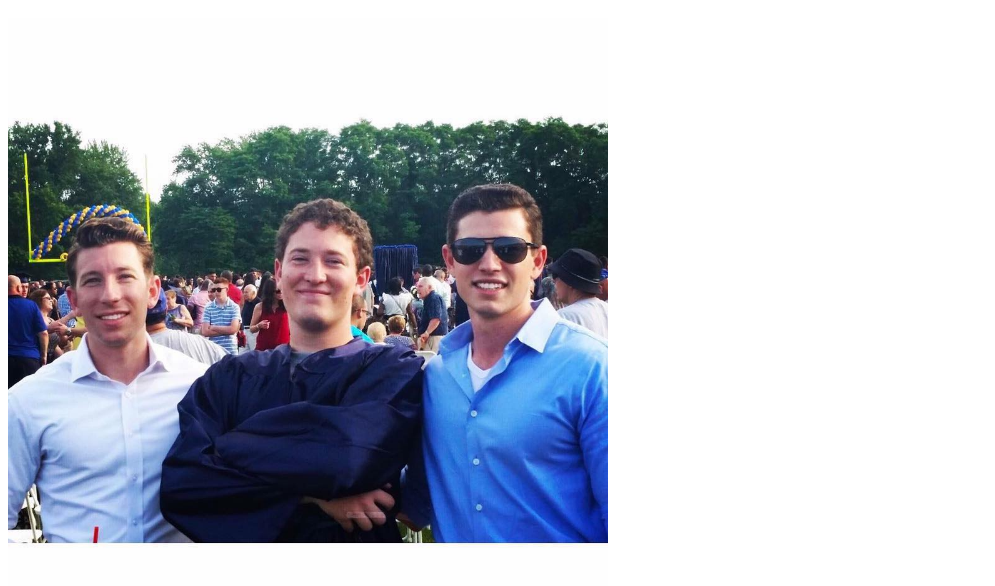
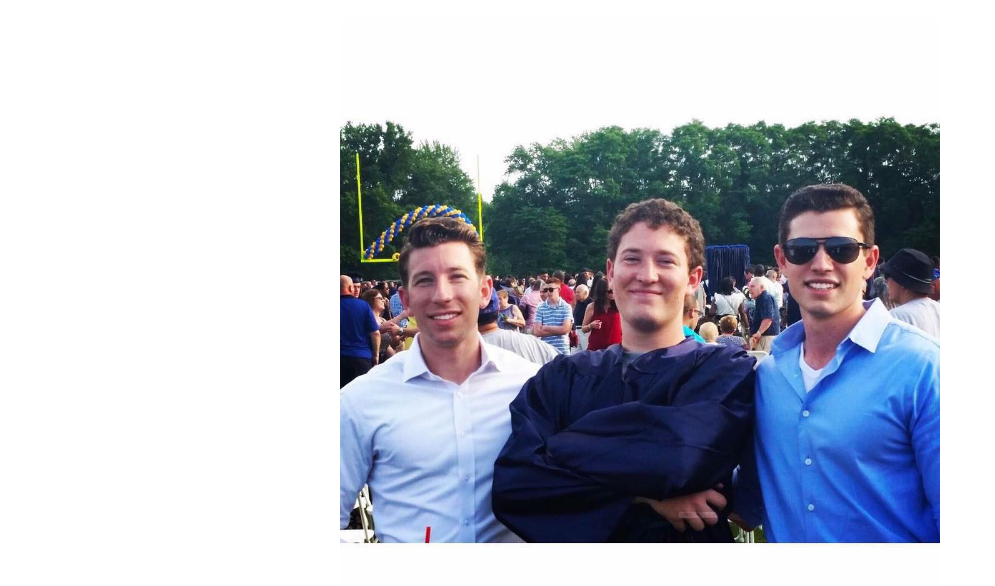
Before and after one commit to jproetto/jproetto.github.io, a plain HTML site: page index.html in a window 1280 px wide. Shown: the part 48-634 px from the top of the page, without its empty margins (0-995 px from the left). Drawn offline with Linux system fonts and the light colour scheme.

Commit message:
image align

```diff
--- a/index.html
+++ b/index.html
@@ -1,4 +1,13 @@
 <html>
-    <h1 style="color:darkcyan;text-align: center;">Brothers Portfolio </h1>
-    <img height="600" src="./MikeyHSGraduation.jpg" />
+
+    <h1
+        style="color:darkcyan;text-align: center;">Brothers Portfolio
+    </h1>
+
+    <body>
+        <div style="text-align: center;">
+            <img height="600" class="center" src="./MikeyHSGraduation.jpg" />
+        </div>
+    </body>
+
 </html>
```
